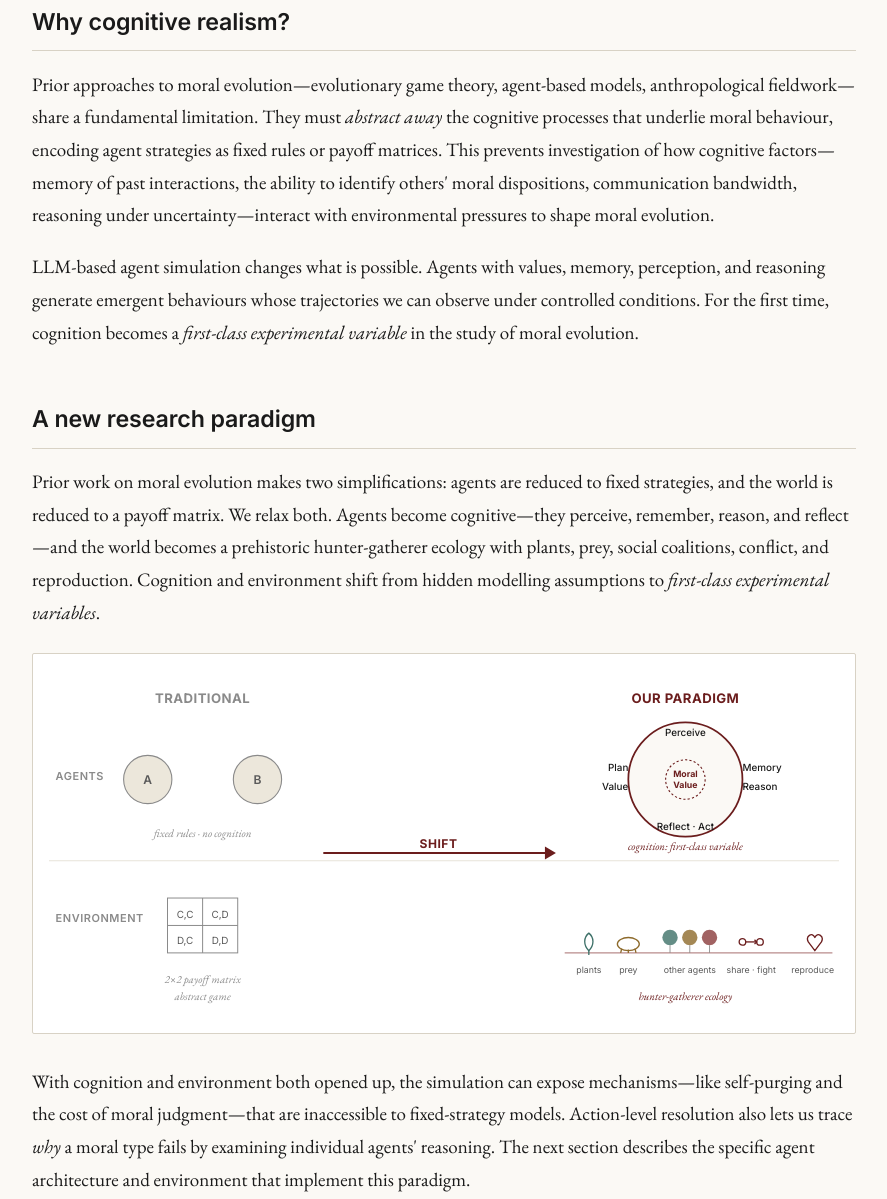
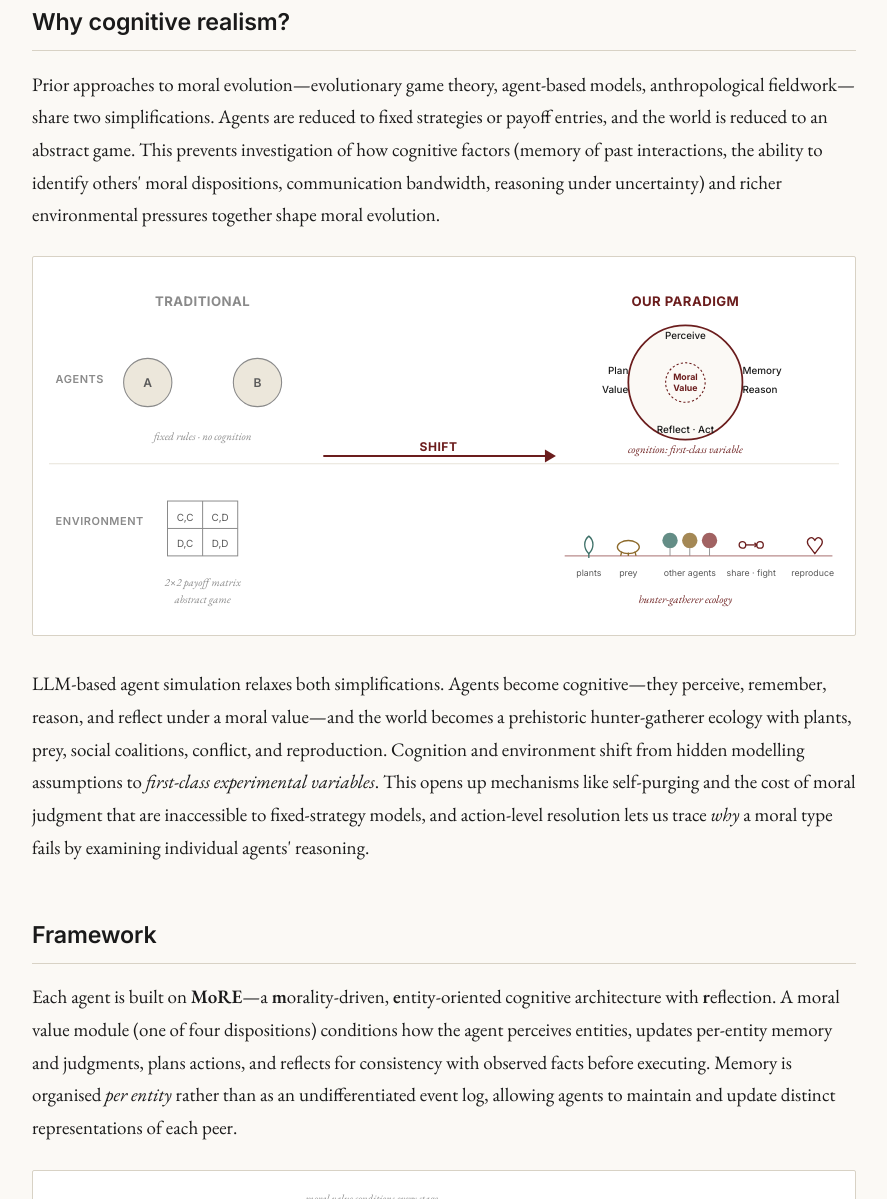
Before and after one commit to MoralAgentSim/MoralAgentSim.github.io, a plain HTML site: page index.html in a window 1280 px wide. Shown: the part 1628-2827 px from the top of the page, without its empty margins (196-1083 px from the left). Drawn offline with nearby package versions, Linux system fonts and the light colour scheme.

Commit message:
merge Motivation and Paradigm into one 'Why cognitive realism?' section
The two sections were arguing adjacent points: prior work's limitations,
and the paradigm shift that answers them. Now collapsed into one section
whose first paragraph states the two simplifications in prior work, the
diagram illustrates the shift along both axes, and the closing paragraph
describes what the simulation unlocks.

Co-Authored-By: Claude Opus 4 <noreply@anthropic.com>

```diff
--- a/index.html
+++ b/index.html
@@ -66,18 +66,10 @@
         <p>The evolution of morality presents a puzzle: natural selection should favor self-interest, yet humans developed moral systems promoting altruism. Traditional approaches must abstract away cognitive processes, leaving open <em>how cognitive factors shape moral evolution</em>. We introduce an LLM-based agent simulation framework that brings <strong>cognitive realism</strong> to this question: agents with varying moral dispositions perceive, remember, reason, and decide in a simulated prehistoric hunter-gatherer society. This enables us to manipulate factors that traditional models cannot represent&mdash;such as moral type observability and communication bandwidth&mdash;and to discover emergent cognitive mechanisms from agent interactions. Across 20 runs spanning four settings, we find that <strong>cooperation and mutual help are the central drivers of survival</strong>, with universal and reciprocal morality exhibiting the most stable evolutionary outcomes across conditions while selfishness is strongly disfavoured. We also observe two central mechanisms that emerge from cognition, including a <em>cost of moral judgment</em> and a <em>self-purging effect</em> among selfish agents. We validate robustness across multiple LLM backbones, architecture ablations, and prompt-sensitivity analyses. This work establishes LLM-based simulation as a powerful new paradigm to complement traditional research in evolutionary biology and anthropology.</p>
     </section>
 
-    <!-- ─── Motivation ────────────────────────────────────────── -->
+    <!-- ─── Why cognitive realism? ───────────────────────────── -->
     <section id="motivation">
         <h2>Why cognitive realism?</h2>
-        <p>Prior approaches to moral evolution&mdash;evolutionary game theory, agent-based models, anthropological fieldwork&mdash;share a fundamental limitation. They must <em>abstract away</em> the cognitive processes that underlie moral behaviour, encoding agent strategies as fixed rules or payoff matrices. This prevents investigation of how cognitive factors&mdash;memory of past interactions, the ability to identify others' moral dispositions, communication bandwidth, reasoning under uncertainty&mdash;interact with environmental pressures to shape moral evolution.</p>
-
-        <p>LLM-based agent simulation changes what is possible. Agents with values, memory, perception, and reasoning generate emergent behaviours whose trajectories we can observe under controlled conditions. For the first time, cognition becomes a <em>first-class experimental variable</em> in the study of moral evolution.</p>
-    </section>
-
-    <!-- ─── A new research paradigm ──────────────────────────── -->
-    <section id="paradigm">
-        <h2>A new research paradigm</h2>
-        <p>Prior work on moral evolution makes two simplifications: agents are reduced to fixed strategies, and the world is reduced to a payoff matrix. We relax both. Agents become cognitive&mdash;they perceive, remember, reason, and reflect&mdash;and the world becomes a prehistoric hunter-gatherer ecology with plants, prey, social coalitions, conflict, and reproduction. Cognition and environment shift from hidden modelling assumptions to <em>first-class experimental variables</em>.</p>
+        <p>Prior approaches to moral evolution&mdash;evolutionary game theory, agent-based models, anthropological fieldwork&mdash;share two simplifications. Agents are reduced to fixed strategies or payoff entries, and the world is reduced to an abstract game. This prevents investigation of how cognitive factors (memory of past interactions, the ability to identify others' moral dispositions, communication bandwidth, reasoning under uncertainty) and richer environmental pressures together shape moral evolution.</p>
 
         <!-- Paradigm-shift diagram: two axes — agent cognition and environment richness -->
         <div class="paradigm-shift" aria-label="Paradigm shift: two axes — cognition and environmental realism">
@@ -203,7 +195,7 @@
             </svg>
         </div>
 
-        <p>With cognition and environment both opened up, the simulation can expose mechanisms&mdash;like self-purging and the cost of moral judgment&mdash;that are inaccessible to fixed-strategy models. Action-level resolution also lets us trace <em>why</em> a moral type fails by examining individual agents' reasoning. The next section describes the specific agent architecture and environment that implement this paradigm.</p>
+        <p>LLM-based agent simulation relaxes both simplifications. Agents become cognitive&mdash;they perceive, remember, reason, and reflect under a moral value&mdash;and the world becomes a prehistoric hunter-gatherer ecology with plants, prey, social coalitions, conflict, and reproduction. Cognition and environment shift from hidden modelling assumptions to <em>first-class experimental variables</em>. This opens up mechanisms like self-purging and the cost of moral judgment that are inaccessible to fixed-strategy models, and action-level resolution lets us trace <em>why</em> a moral type fails by examining individual agents' reasoning.</p>
     </section>
 
     <!-- ─── Framework ─────────────────────────────────────────── -->
```
